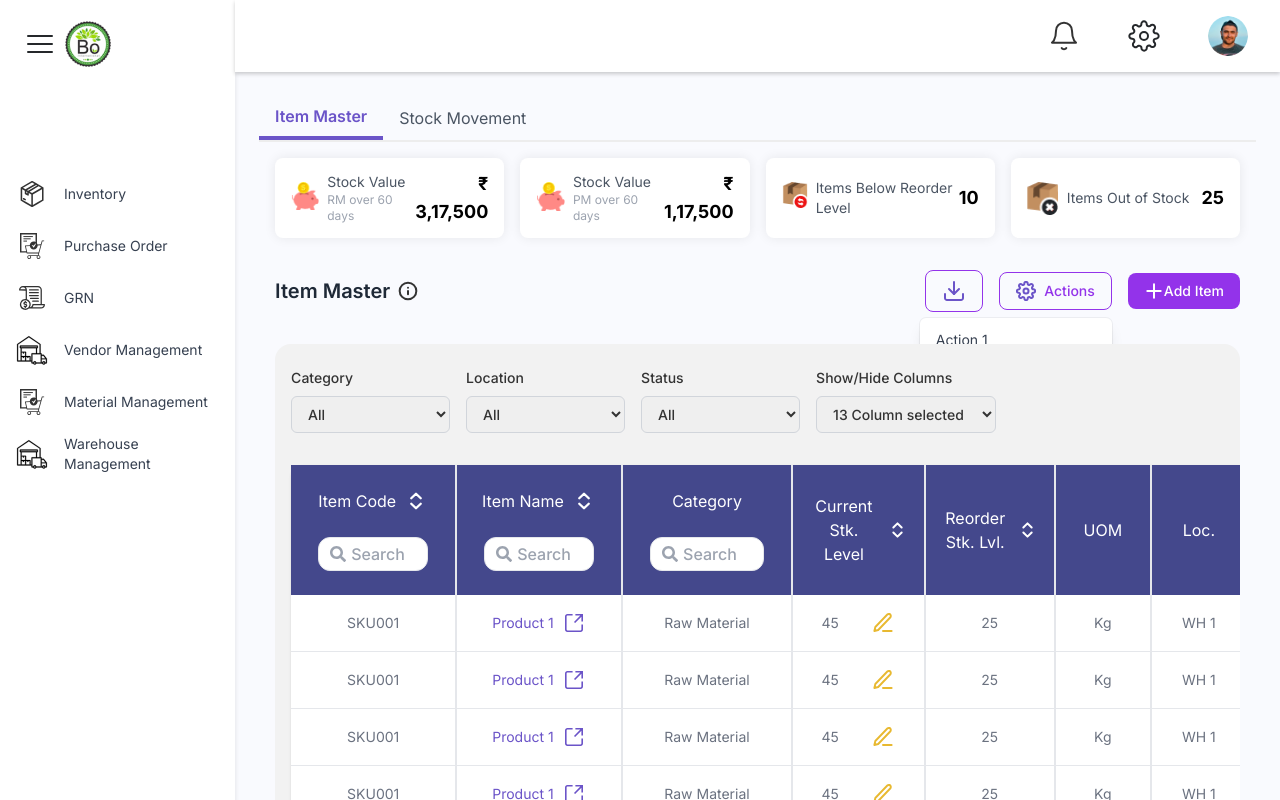
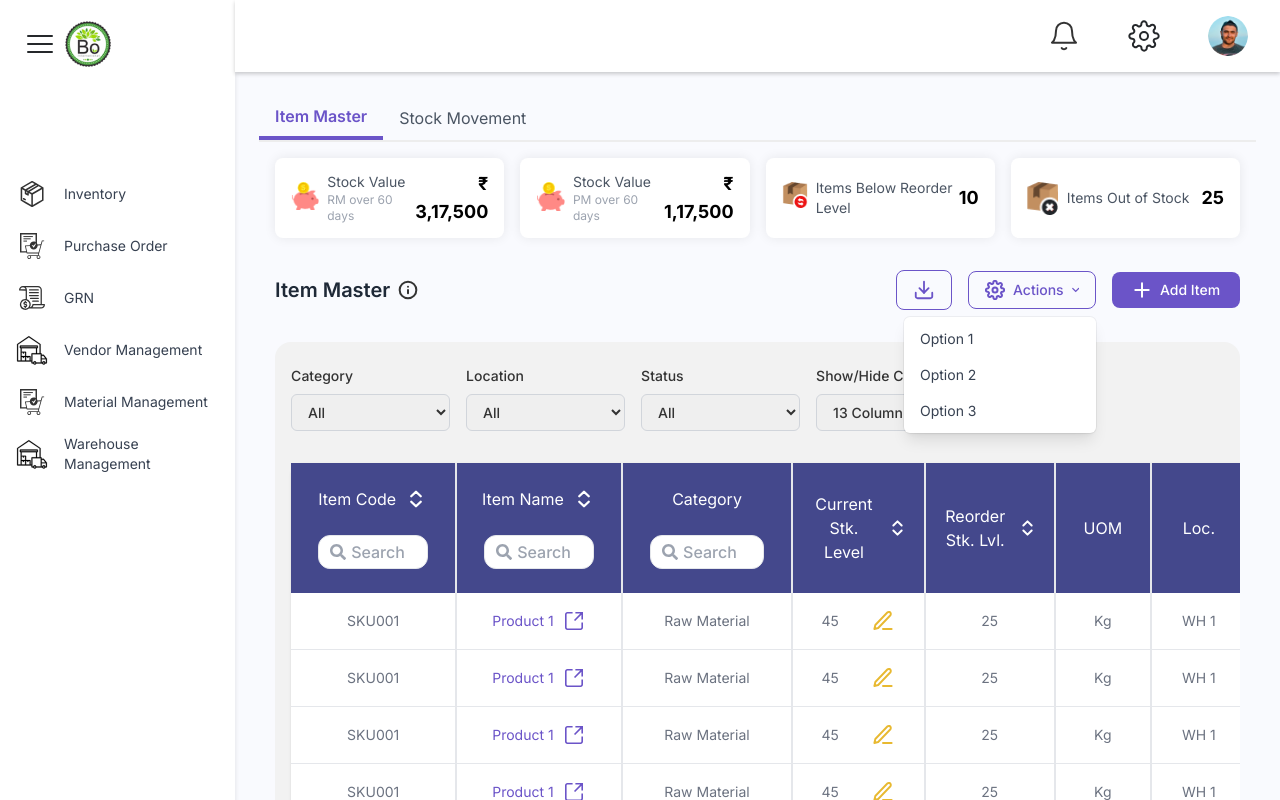
Before and after one commit to ara6i/erm-test, a Next.js app: page /dashboard in a window 1280 px wide. Both pictures are taken after a click on the button "Actions". Shown: the top 800 px of the page. Built offline with nearby package versions, Linux system fonts and the light colour scheme.

Commit message:
improvement

```diff
--- a/src/components/sections/HeaderSection/ActionsDropdown.tsx
+++ b/src/components/sections/HeaderSection/ActionsDropdown.tsx
@@ -1,8 +1,8 @@
-"use client";
+import Image from "next/image";
+import React, { useState } from "react";
+import { FaCog, FaChevronDown } from "react-icons/fa";
 
-import React, { useState } from "react";
-
-const ActionsDropdown: React.FC = () => {
+const ActionSelect: React.FC = () => {
   const [isOpen, setIsOpen] = useState(false);
 
   const toggleDropdown = () => setIsOpen(!isOpen);
@@ -11,28 +11,38 @@ const ActionsDropdown: React.FC = () => {
     <div className="relative inline-block text-left">
       <button
         onClick={toggleDropdown}
-        className="flex items-center border border-purple-600 text-purple-600 rounded-lg px-4 py-2 text-sm font-medium focus:outline-none transition-colors duration-300 hover:bg-purple-100"
+        className="flex items-center w-32 border border-primary text-primary rounded-lg px-4 py-2 text-sm font-medium focus:outline-none transition-colors duration-300 hover:bg-purple-100"
       >
-        <img src="/icons/pink-settings.svg" className="mr-2" />
+        <Image
+          src="/icons/pink-settings.svg"
+          width={20}
+          height={20}
+          alt="settings"
+          className="mr-2"
+        />
         <span>Actions</span>
-
-        {/* Adding an icon next to the "Actions" text */}
+        <FaChevronDown className="ml-2" />
       </button>
       {isOpen && (
-        <div className="origin-top-right absolute right-0 mt-2 w-48 rounded-md shadow-lg bg-white ring-1 ring-black ring-opacity-5">
+        <div className="origin-top-right absolute right-0 mt-2 w-48 rounded-md shadow-lg bg-white ring-1 ring-black ring-opacity-5 z-10">
           <div className="py-1">
             <a
               href="#"
-              className="flex items-center px-4 py-2 text-sm text-gray-700 hover:bg-gray-100"
+              className="block px-4 py-2 text-sm text-gray-700 hover:bg-gray-100"
             >
-              Action 1
+              Option 1
             </a>
             <a
               href="#"
-              className="flex items-center px-4 py-2 text-sm text-gray-700 hover:bg-gray-100"
+              className="block px-4 py-2 text-sm text-gray-700 hover:bg-gray-100"
             >
-              {/* Action 2 Icon */}
-              Action 2
+              Option 2
+            </a>
+            <a
+              href="#"
+              className="block px-4 py-2 text-sm text-gray-700 hover:bg-gray-100"
+            >
+              Option 3
             </a>
           </div>
         </div>
@@ -41,4 +51,4 @@ const ActionsDropdown: React.FC = () => {
   );
 };
 
-export default ActionsDropdown;
+export default ActionSelect;
--- a/src/components/sections/HeaderSection/Button.tsx
+++ b/src/components/sections/HeaderSection/Button.tsx
@@ -4,7 +4,9 @@ interface ButtonProps {
   label?: string;
   iconSrc?: string;
   onClick?: () => void;
-  variant?: "primary" | "secondary"; // primary for purple button, secondary for outlined buttons
+  variant?: "primary" | "secondary";
+  size: "small" | "medium";
+  icon?: boolean; // primary for purple button, secondary for outlined buttons
 }
 
 const Button: React.FC<ButtonProps> = ({
@@ -12,22 +14,24 @@ const Button: React.FC<ButtonProps> = ({
   iconSrc,
   onClick,
   variant = "secondary",
+  size,
+  icon,
 }) => {
   const baseClasses =
     "flex items-center justify-center rounded-lg px-4 py-2 text-sm font-medium focus:outline-none transition-colors duration-300";
-  const primaryClasses = "bg-purple-600 text-white hover:bg-purple-700";
+  const primaryClasses = "bg-primary text-white hover:bg-primary";
   const secondaryClasses =
-    "border border-purple-600 text-purple-600 hover:bg-purple-100";
+    "border border-primary text-primary hover:bg-primary";
 
   return (
     <button
-      className={`${baseClasses} ${
+      className={`${baseClasses} ${size === "small" ? "w-14" : "w-32"} ${
         variant === "primary" ? primaryClasses : secondaryClasses
       }`}
       onClick={onClick}
     >
       {iconSrc && <img src={iconSrc} alt={label} className="" />}
-      {label}
+      {!icon && <p className="ml-2">{label}</p>}
     </button>
   );
 };
--- a/src/components/sections/HeaderSection/HeaderControls.tsx
+++ b/src/components/sections/HeaderSection/HeaderControls.tsx
@@ -5,9 +5,14 @@ import ActionsDropdown from "./ActionsDropdown";
 const HeaderControls: React.FC = () => {
   return (
     <div className="flex items-center space-x-4">
-      <Button iconSrc="/icons/download.svg" />
+      <Button icon size="small" iconSrc="/icons/download.svg" />
       <ActionsDropdown />
-      <Button label="Add Item" variant="primary" iconSrc="/icons/add.svg" />
+      <Button
+        size="medium"
+        label="Add Item"
+        variant="primary"
+        iconSrc="/icons/add.svg"
+      />
     </div>
   );
 };
```
